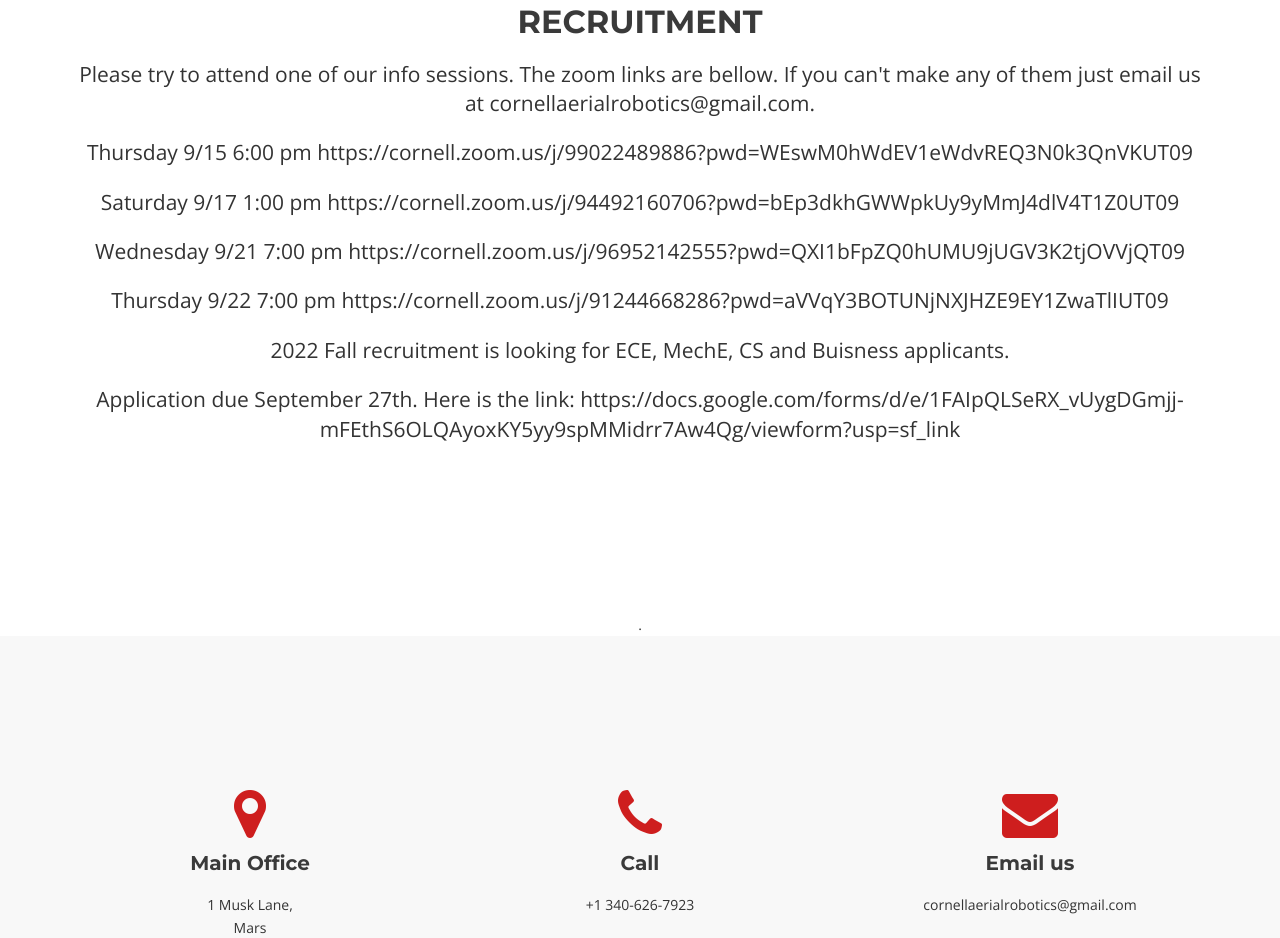
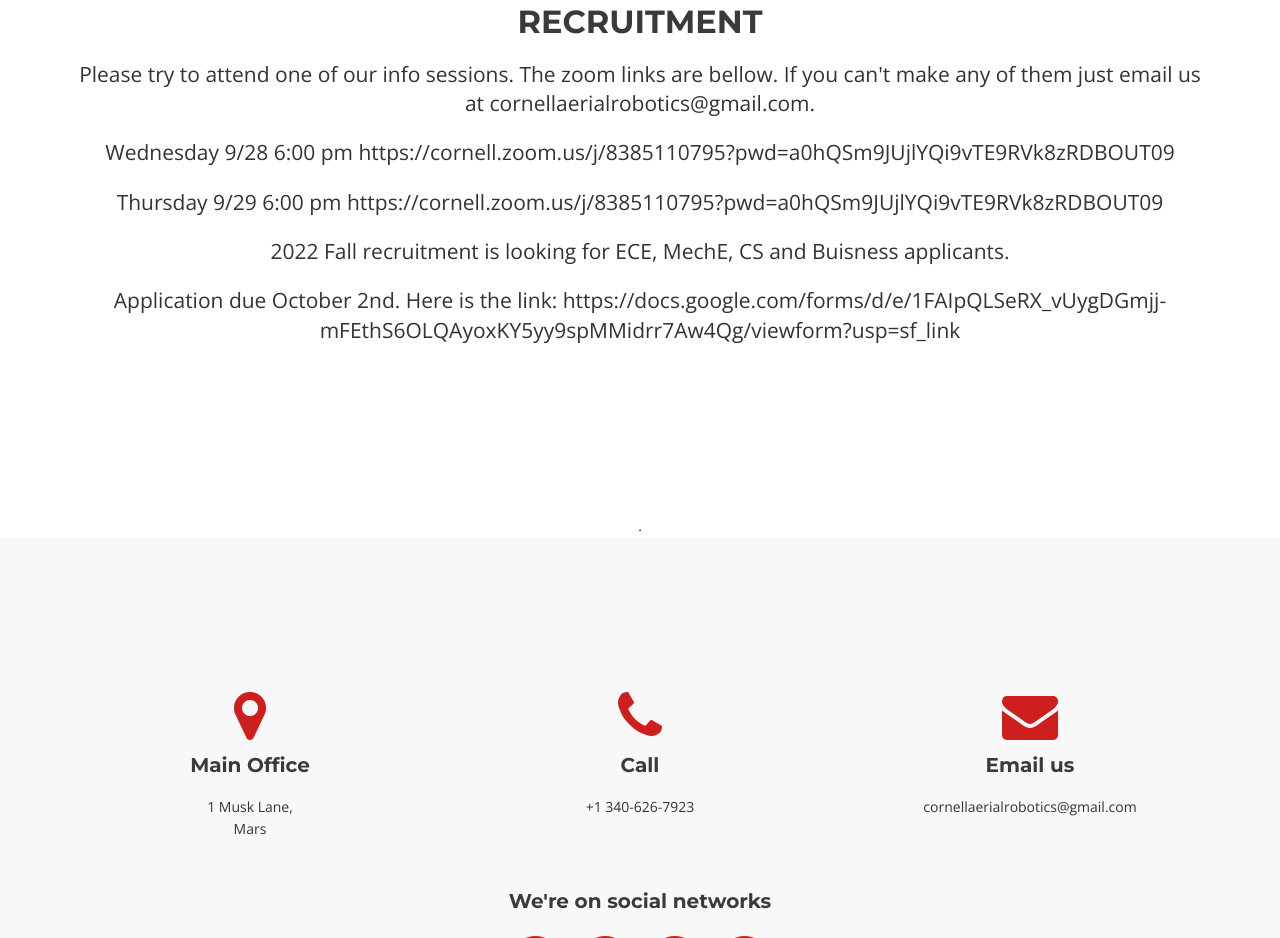
Before and after one commit to CUADProjectTeam/website-legacy, a plain HTML site: page index.html in a window 1280 px wide. Shown: the part 4440-5378 px from the top of the page. Drawn offline with nearby package versions, Linux system fonts and the light colour scheme.

Commit message:
Update index.html

```diff
--- a/index.html
+++ b/index.html
@@ -381,12 +381,10 @@
           <div class="color-dark">
             <h2 class="wow bounceInDown" data-wow-delay="0.5s">RECRUITMENT</h2>
             <p class="lead wow bounceInUp" data-wow-delay="1s"> Please try to attend one of our info sessions. The zoom links are bellow. If you can't make any of them just email us at cornellaerialrobotics@gmail.com.</p>
-            <p class="lead wow bounceInUp" data-wow-delay="1s"> Thursday 9/15 6:00 pm https://cornell.zoom.us/j/99022489886?pwd=WEswM0hWdEV1eWdvREQ3N0k3QnVKUT09
-            <p class="lead wow bounceInUp" data-wow-delay="1s"> Saturday 9/17 1:00 pm https://cornell.zoom.us/j/94492160706?pwd=bEp3dkhGWWpkUy9yMmJ4dlV4T1Z0UT09
-            <p class="lead wow bounceInUp" data-wow-delay="1s"> Wednesday 9/21 7:00 pm https://cornell.zoom.us/j/96952142555?pwd=QXI1bFpZQ0hUMU9jUGV3K2tjOVVjQT09
-            <p class="lead wow bounceInUp" data-wow-delay="1s"> Thursday 9/22  7:00 pm https://cornell.zoom.us/j/91244668286?pwd=aVVqY3BOTUNjNXJHZE9EY1ZwaTlIUT09
+            <p class="lead wow bounceInUp" data-wow-delay="1s"> Wednesday 9/28 6:00 pm https://cornell.zoom.us/j/8385110795?pwd=a0hQSm9JUjlYQi9vTE9RVk8zRDBOUT09
+            <p class="lead wow bounceInUp" data-wow-delay="1s"> Thursday 9/29 6:00 pm https://cornell.zoom.us/j/8385110795?pwd=a0hQSm9JUjlYQi9vTE9RVk8zRDBOUT09
             <p class="lead wow bounceInUp" data-wow-delay="1s"> 2022 Fall recruitment is looking for ECE, MechE, CS and Buisness applicants.</p>
-            <p class="lead wow bounceInUp" data-wow-delay="1s"> Application due September 27th. Here is the link: https://docs.google.com/forms/d/e/1FAIpQLSeRX_vUygDGmjj-mFEthS6OLQAyoxKY5yy9spMMidrr7Aw4Qg/viewform?usp=sf_link </p>
+            <p class="lead wow bounceInUp" data-wow-delay="1s"> Application due October 2nd. Here is the link: https://docs.google.com/forms/d/e/1FAIpQLSeRX_vUygDGmjj-mFEthS6OLQAyoxKY5yy9spMMidrr7Aw4Qg/viewform?usp=sf_link </p>
           </div>
         </div>
       </div>
```
